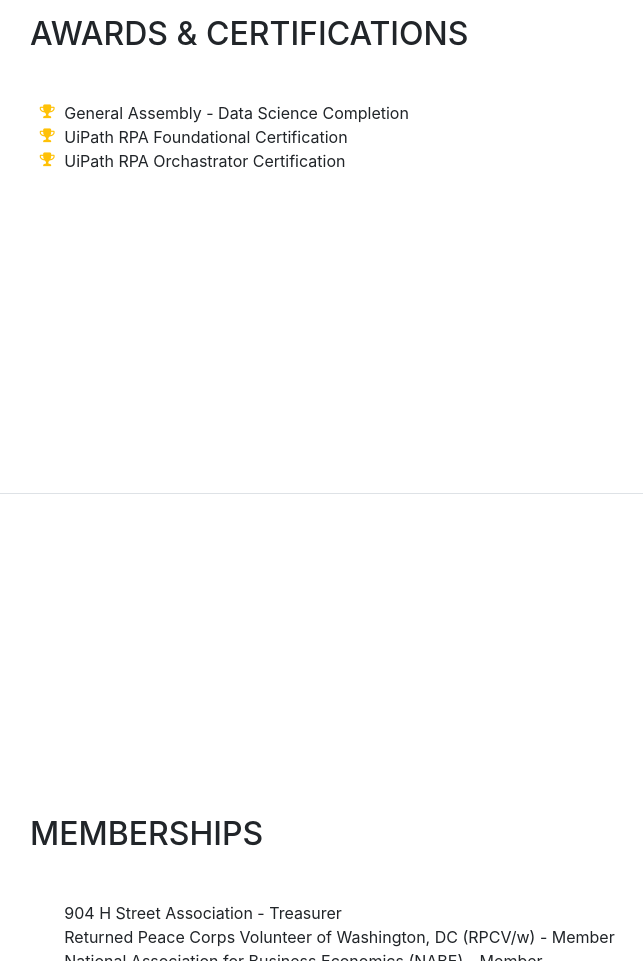
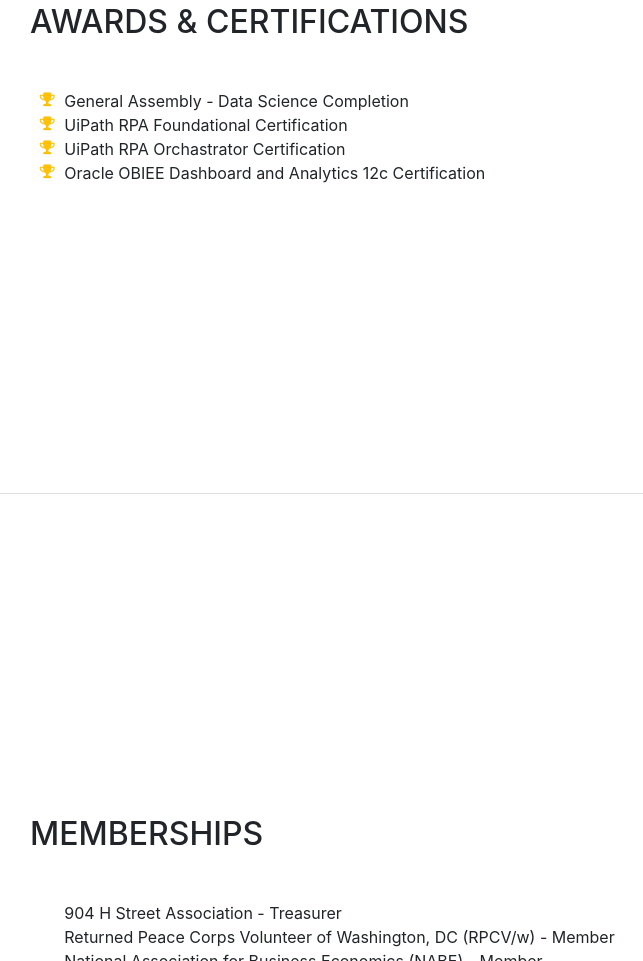
Before and after one commit to jerzeyguy384/jerzeyguy384.github.io, a website with bundled scripts: page index.html in a window 1280 px wide. Shown: the part 8199-9160 px from the top of the page, without its empty margins (290-933 px from the left). Built offline with nearby package versions, Linux system fonts and the light colour scheme; a web font is replaced by a local one.

Commit message:
I think we're there now

```diff
--- a/index.html
+++ b/index.html
@@ -365,6 +365,10 @@
             <li>
               <i class="fa-li fa fa-trophy text-warning"></i>
               UiPath RPA Orchastrator Certification</li>
+            <li>
+              <i class="fa-li fa fa-trophy text-warning"></i>
+              Oracle OBIEE Dashboard and Analytics 12c Certification</li>
+            <li>
           </ul>
         </div>
       </section>
```
